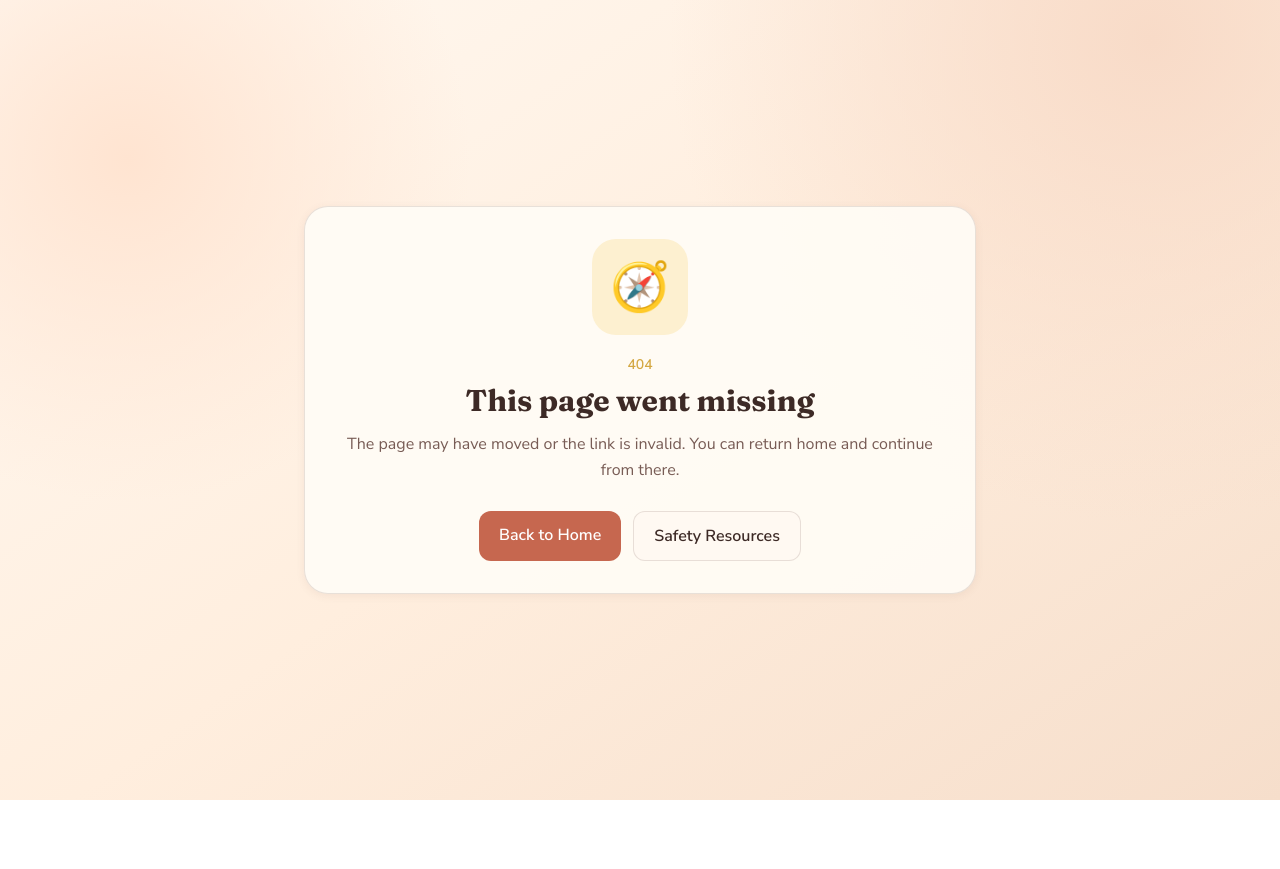
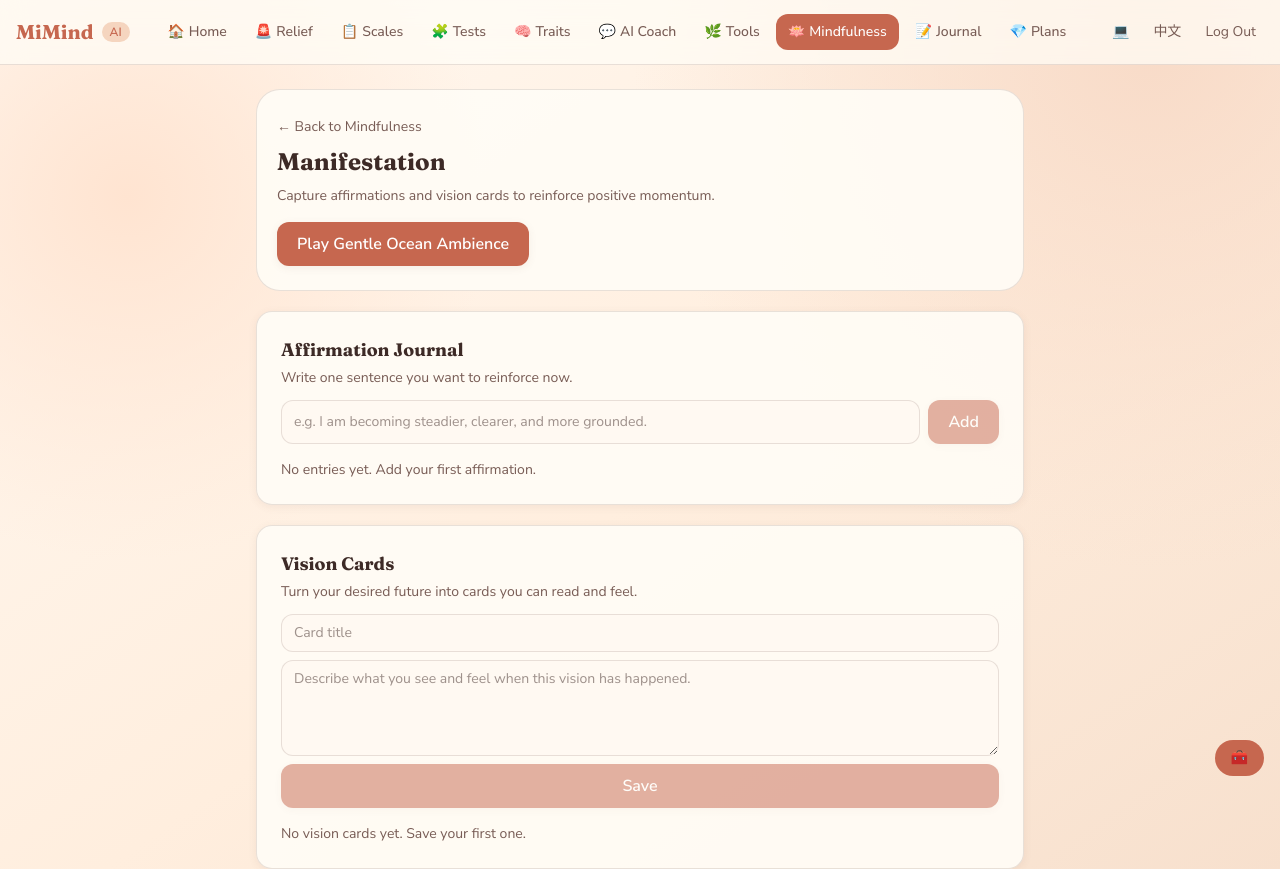
Before and after one commit to Xanaaash/MiMind, a React (Vite) app in the folder frontend/user/: page /mindfulness/manifestation in a window 1280 px wide. Before the commit this address had no page. Shown: the top 869 px of the page. Before the commit the page ends 800 px from the top, so only its background shows below. Built offline with nearby package versions, Linux system fonts and the light colour scheme; sample sign-in values are in the browser's storage.

Commit message:
feat(mindfulness): complete T-714 manifestation v1 with affirmations vision cards and soft audio

```diff
--- a/frontend/user/public/locales/en-US.json
+++ b/frontend/user/public/locales/en-US.json
@@ -317,9 +317,20 @@
     "subtitle": "Practice slower, deeper regulation here. Meditation and manifestation tools will keep expanding in this space.",
     "meditation_title": "Guided Meditation",
     "meditation_desc": "Pick a guided track and follow breath plus attention to settle deeply.",
-    "manifestation_badge": "Coming Soon",
+    "manifestation_badge": "Live v1",
     "manifestation_title": "Manifestation",
-    "manifestation_desc": "Capture affirmations and vision cards to reinforce positive momentum."
+    "manifestation_desc": "Capture affirmations and vision cards to reinforce positive momentum.",
+    "manifestation_audio_start": "Play Gentle Ocean Ambience",
+    "manifestation_audio_stop": "Stop Background Audio",
+    "manifestation_affirmation_title": "Affirmation Journal",
+    "manifestation_affirmation_desc": "Write one sentence you want to reinforce now.",
+    "manifestation_affirmation_placeholder": "e.g. I am becoming steadier, clearer, and more grounded.",
+    "manifestation_empty_affirmation": "No entries yet. Add your first affirmation.",
+    "manifestation_vision_title": "Vision Cards",
+    "manifestation_vision_desc": "Turn your desired future into cards you can read and feel.",
+    "manifestation_vision_title_placeholder": "Card title",
+    "manifestation_vision_note_placeholder": "Describe what you see and feel when this vision has happened.",
+    "manifestation_empty_vision": "No vision cards yet. Save your first one."
   },
   "journal": {
     "title": "Mood Journal",
@@ -608,6 +619,7 @@
     "back": "Back",
     "cancel": "Cancel",
     "confirm": "Confirm",
+    "add": "Add",
     "save": "Save",
     "share": "Share",
     "download_image": "Download image",
--- a/frontend/user/public/locales/zh-CN.json
+++ b/frontend/user/public/locales/zh-CN.json
@@ -317,9 +317,20 @@
     "subtitle": "在这里做更慢、更深的练习。冥想与显化工具会在这里持续扩展。",
     "meditation_title": "冥想引导",
     "meditation_desc": "选择一段引导语，跟随呼吸和注意力完成一次深度放松。",
-    "manifestation_badge": "即将上线",
+    "manifestation_badge": "已上线 v1",
     "manifestation_title": "显化练习",
-    "manifestation_desc": "记录肯定语和愿景卡片，建立持续的内在强化。"
+    "manifestation_desc": "记录肯定语和愿景卡片，建立持续的内在强化。",
+    "manifestation_audio_start": "播放轻柔海浪背景音",
+    "manifestation_audio_stop": "停止背景音",
+    "manifestation_affirmation_title": "肯定语记录",
+    "manifestation_affirmation_desc": "写下你现在最想强化的一句话。",
+    "manifestation_affirmation_placeholder": "例如：我正在稳定地变得更专注、更平静。",
+    "manifestation_empty_affirmation": "还没有记录，先写第一条肯定语。",
+    "manifestation_vision_title": "愿景卡片",
+    "manifestation_vision_desc": "把想要发生的画面写成可读、可感受的卡片。",
+    "manifestation_vision_title_placeholder": "卡片标题",
+    "manifestation_vision_note_placeholder": "描述这个愿景已经发生时，你会看到什么、感受到什么。",
+    "manifestation_empty_vision": "还没有愿景卡片，先保存第一张。"
   },
   "journal": {
     "title": "情绪日记",
@@ -608,6 +619,7 @@
     "back": "返回",
     "cancel": "取消",
     "confirm": "确认",
+    "add": "添加",
     "save": "保存",
     "share": "分享",
     "download_image": "下载图片",
--- /dev/null
+++ b/frontend/user/src/pages/Mindfulness/ManifestationPage.tsx
@@ -0,0 +1,157 @@
+import { useEffect, useState } from 'react';
+import { motion } from 'framer-motion';
+import { useTranslation } from 'react-i18next';
+import { useNavigate } from 'react-router-dom';
+import Button from '../../components/Button/Button';
+import Card from '../../components/Card/Card';
+import { useToolStore } from '../../stores/useToolStore';
+import { setAmbientPlaybackVolume, toggleAmbientPlayback } from '../../utils/ambientAudioService';
+
+interface VisionCard {
+  id: string;
+  title: string;
+  note: string;
+}
+
+const AFFIRMATIONS_KEY = 'mindfulness_affirmations_v1';
+const VISION_CARDS_KEY = 'mindfulness_vision_cards_v1';
+
+function loadList<T>(key: string, fallback: T): T {
+  try {
+    const raw = localStorage.getItem(key);
+    return raw ? (JSON.parse(raw) as T) : fallback;
+  } catch {
+    return fallback;
+  }
+}
+
+export default function ManifestationPage() {
+  const { t } = useTranslation();
+  const navigate = useNavigate();
+  const activeSounds = useToolStore((s) => s.ambient.activeSoundIds);
+  const oceanActive = activeSounds.includes('ocean');
+
+  const [affirmationInput, setAffirmationInput] = useState('');
+  const [affirmations, setAffirmations] = useState<string[]>(() => loadList<string[]>(AFFIRMATIONS_KEY, []));
+  const [visionTitle, setVisionTitle] = useState('');
+  const [visionNote, setVisionNote] = useState('');
+  const [visionCards, setVisionCards] = useState<VisionCard[]>(() => loadList<VisionCard[]>(VISION_CARDS_KEY, []));
+
+  useEffect(() => {
+    localStorage.setItem(AFFIRMATIONS_KEY, JSON.stringify(affirmations));
+  }, [affirmations]);
+
+  useEffect(() => {
+    localStorage.setItem(VISION_CARDS_KEY, JSON.stringify(visionCards));
+  }, [visionCards]);
+
+  const addAffirmation = () => {
+    const value = affirmationInput.trim();
+    if (!value) return;
+    setAffirmations((prev) => [value, ...prev].slice(0, 20));
+    setAffirmationInput('');
+  };
+
+  const addVisionCard = () => {
+    const title = visionTitle.trim();
+    const note = visionNote.trim();
+    if (!title || !note) return;
+    setVisionCards((prev) => [
+      { id: `${Date.now()}-${prev.length}`, title, note },
+      ...prev,
+    ].slice(0, 12));
+    setVisionTitle('');
+    setVisionNote('');
+  };
+
+  const toggleSoftAudio = () => {
+    setAmbientPlaybackVolume('ocean', 0.35);
+    toggleAmbientPlayback('ocean');
+  };
+
+  return (
+    <div className="space-y-5 max-w-3xl mx-auto">
+      <motion.section
+        initial={{ opacity: 0, y: 10 }}
+        animate={{ opacity: 1, y: 0 }}
+        className="rounded-3xl border border-line bg-panel px-5 py-6"
+      >
+        <button
+          type="button"
+          onClick={() => navigate('/mindfulness')}
+          className="text-sm text-muted hover:text-accent transition-colors"
+        >
+          ← {t('mindfulness.back')}
+        </button>
+        <h1 className="mt-2 font-heading text-2xl font-bold">{t('mindfulness.manifestation_title')}</h1>
+        <p className="mt-2 text-sm text-muted">{t('mindfulness.manifestation_desc')}</p>
+        <div className="mt-4">
+          <Button onClick={toggleSoftAudio}>
+            {oceanActive ? t('mindfulness.manifestation_audio_stop') : t('mindfulness.manifestation_audio_start')}
+          </Button>
+        </div>
+      </motion.section>
+
+      <Card>
+        <h2 className="font-heading text-lg font-bold">{t('mindfulness.manifestation_affirmation_title')}</h2>
+        <p className="text-sm text-muted mt-1">{t('mindfulness.manifestation_affirmation_desc')}</p>
+        <div className="mt-3 flex gap-2">
+          <input
+            value={affirmationInput}
+            onChange={(e) => setAffirmationInput(e.target.value)}
+            placeholder={t('mindfulness.manifestation_affirmation_placeholder')}
+            className="flex-1 rounded-xl border border-line bg-paper px-3 py-2 text-sm focus:outline-none focus:ring-2 focus:ring-accent/30"
+          />
+          <Button onClick={addAffirmation} disabled={!affirmationInput.trim()}>
+            {t('common.add')}
+          </Button>
+        </div>
+        <div className="mt-4 space-y-2">
+          {affirmations.length === 0 ? (
+            <p className="text-sm text-muted">{t('mindfulness.manifestation_empty_affirmation')}</p>
+          ) : (
+            affirmations.map((item, idx) => (
+              <div key={`${idx}-${item}`} className="rounded-xl border border-line bg-paper px-3 py-2 text-sm">
+                {item}
+              </div>
+            ))
+          )}
+        </div>
+      </Card>
+
+      <Card>
+        <h2 className="font-heading text-lg font-bold">{t('mindfulness.manifestation_vision_title')}</h2>
+        <p className="text-sm text-muted mt-1">{t('mindfulness.manifestation_vision_desc')}</p>
+        <div className="mt-3 grid gap-2">
+          <input
+            value={visionTitle}
+            onChange={(e) => setVisionTitle(e.target.value)}
+            placeholder={t('mindfulness.manifestation_vision_title_placeholder')}
+            className="rounded-xl border border-line bg-paper px-3 py-2 text-sm focus:outline-none focus:ring-2 focus:ring-accent/30"
+          />
+          <textarea
+            value={visionNote}
+            onChange={(e) => setVisionNote(e.target.value)}
+            placeholder={t('mindfulness.manifestation_vision_note_placeholder')}
+            className="min-h-24 rounded-xl border border-line bg-paper px-3 py-2 text-sm focus:outline-none focus:ring-2 focus:ring-accent/30"
+          />
+          <Button onClick={addVisionCard} disabled={!visionTitle.trim() || !visionNote.trim()}>
+            {t('common.save')}
+          </Button>
+        </div>
+        <div className="mt-4 grid grid-cols-1 gap-3 sm:grid-cols-2">
+          {visionCards.length === 0 ? (
+            <p className="text-sm text-muted">{t('mindfulness.manifestation_empty_vision')}</p>
+          ) : (
+            visionCards.map((card) => (
+              <div key={card.id} className="rounded-2xl border border-line bg-paper p-4">
+                <p className="font-heading font-bold">{card.title}</p>
+                <p className="text-sm text-muted mt-1 whitespace-pre-wrap">{card.note}</p>
+              </div>
+            ))
+          )}
+        </div>
+      </Card>
+    </div>
+  );
+}
--- a/frontend/user/src/pages/Mindfulness/MindfulnessHub.tsx
+++ b/frontend/user/src/pages/Mindfulness/MindfulnessHub.tsx
@@ -32,7 +32,7 @@ export default function MindfulnessHub() {
           <p className="mt-1 text-sm text-muted">{t('mindfulness.meditation_desc')}</p>
         </Card>
 
-        <Card>
+        <Card hoverable onClick={() => navigate('/mindfulness/manifestation')}>
           <div className="text-sm text-muted">{t('mindfulness.manifestation_badge')}</div>
           <div className="mt-1 text-xl font-heading font-bold">{t('mindfulness.manifestation_title')}</div>
           <p className="mt-1 text-sm text-muted">{t('mindfulness.manifestation_desc')}</p>
--- a/frontend/user/src/router.tsx
+++ b/frontend/user/src/router.tsx
@@ -17,6 +17,7 @@ const CoachHistoryPage = lazy(() => import('./pages/Coach/CoachHistoryPage'));
 const ToolsHub = lazy(() => import('./pages/Tools/ToolsHub'));
 const ReliefHub = lazy(() => import('./pages/Relief/ReliefHub'));
 const MindfulnessHub = lazy(() => import('./pages/Mindfulness/MindfulnessHub'));
+const ManifestationPage = lazy(() => import('./pages/Mindfulness/ManifestationPage'));
 const BreathingExercise = lazy(() => import('./pages/Relief/BreathingExercise'));
 const SensoryRelief = lazy(() => import('./pages/Relief/SensoryRelief'));
 const PomodoroTimer = lazy(() => import('./pages/Tools/PomodoroTimer'));
@@ -56,6 +57,7 @@ export const routes: RouteObject[] = [
       { path: '/relief/sensory', element: <SensoryRelief /> },
       { path: '/mindfulness', element: <MindfulnessHub /> },
       { path: '/mindfulness/meditation', element: <MeditationPlayer /> },
+      { path: '/mindfulness/manifestation', element: <ManifestationPage /> },
       { path: '/tools', element: <ToolsHub /> },
       { path: '/tools/breathing', element: <BreathingExercise /> },
       { path: '/tools/sensory-relief', element: <SensoryRelief /> },
```
Also changed, not shown: 1 other file (tests, documents, lock files or other folders).
